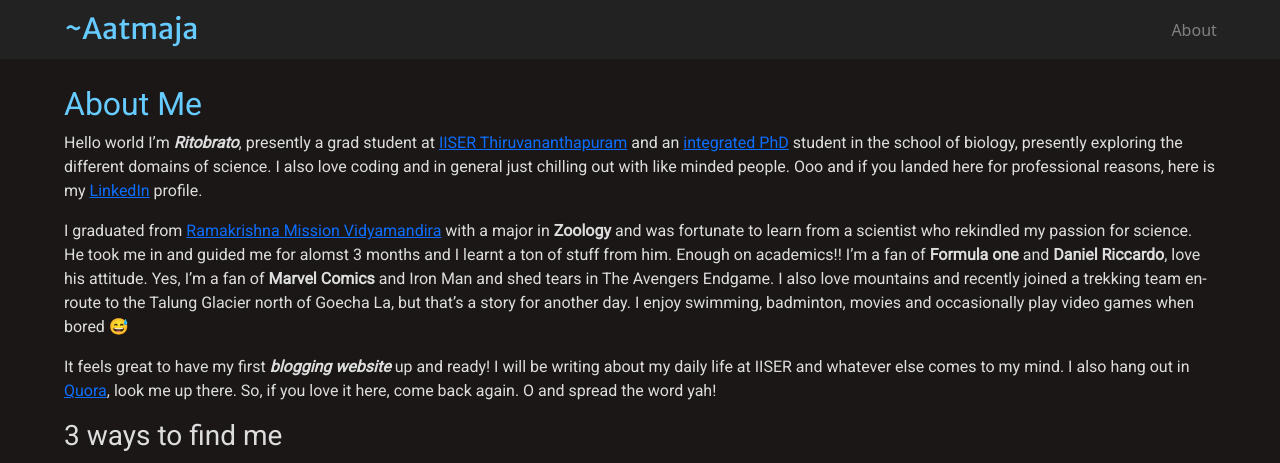
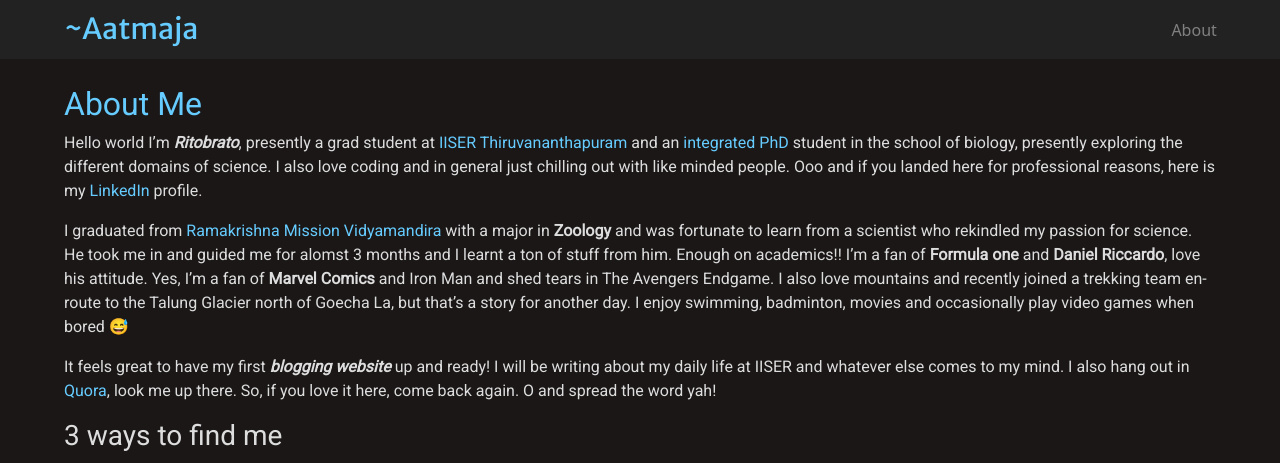
Before and after one commit to Ritobrato/ritobrato.github.io, a Jekyll site: the page built from about.markdown, in a window 1280 px wide. Shown: the top 463 px of the page. Built offline with Jekyll 4.4.1, drawn with Linux system fonts in a browser that asks for light colours.

Commit message:
link and image format fix try1

```diff
--- a/_includes/images/about_img.html
+++ b/_includes/images/about_img.html
@@ -1,3 +1,3 @@
-<figure style="width: 50%; padding: 2% 0;">
+<div style="width: 50%; padding: 2% 0;">
   <img src="/files/images/me.JPG" alt="hello world">
-</figure>
+</div>
--- a/_includes/nativeJekyllStyles.html
+++ /dev/null
@@ -1,3 +0,0 @@
-<!-- All style synatx for .md formatting -->
-<link rel="stylesheet" href="/stylesheets/mdFormatStyles.css">
-<link rel="stylesheet" type="text/css" href="/stylesheets/highlighterStyles.css" />
--- a/_layouts/default.html
+++ b/_layouts/default.html
@@ -6,7 +6,7 @@
   <meta name="viewport" content="width=device-width, initial-scale=1">
   <title>{% if page.title %} {{page.title}} | {% endif %} ~Aatmaja</title>
 
-  {% include customStylesheet.html %}
+  {% include custom_styles.html %}
   <link rel="preconnect" href="https://fonts.gstatic.com">
   <link href="https://fonts.googleapis.com/css2?family=Merriweather+Sans&family=Roboto&display=swap" rel="stylesheet">
 
--- a/_layouts/page.html
+++ b/_layouts/page.html
@@ -5,5 +5,6 @@ layout: default
 <h2 style="color: #6cf;">{{page.title}}</h2>
 
 <div style="color: #ddd;">
+  <link rel="stylesheet" type="text/css" href="/stylesheets/link_format.css">
   {{content}}
 </div>
--- a/_layouts/post.html
+++ b/_layouts/post.html
@@ -9,6 +9,7 @@ layout: default
   {% endif %}
 </h2>
 <div style="color: #ddd;">
+  <link rel="stylesheet" type="text/css" href="/stylesheets/link_format.css">
 {{ content }}
 {%- include disqus.html -%}
 </div>
--- /dev/null
+++ b/stylesheets/link_format.css
@@ -0,0 +1,9 @@
+a {
+  text-decoration: none;
+  color: #6cf;
+}
+
+a:hover {
+  text-decoration: underline;
+  color: #6cf;
+}
```
Also changed, not shown: _includes/custom_styles.html (renamed from _includes/customStylesheet.html).
